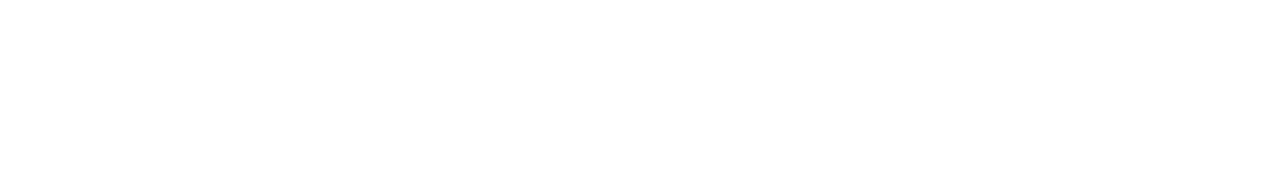
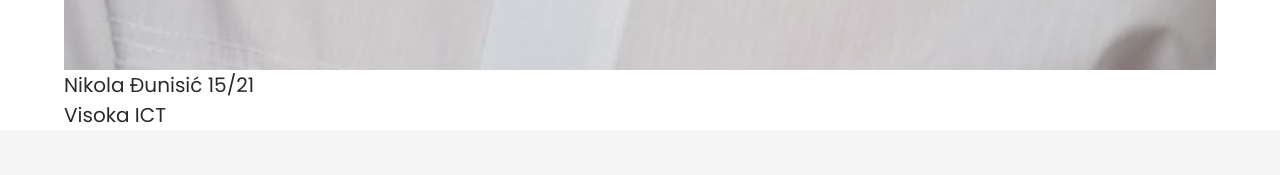
Before and after one commit to Nikola-02/tastybites, an Angular app: page /author in a window 1280 px wide. Before the commit this address led to /. Shown: the part 1733-1908 px from the top of the page. Before the commit the page ends 800 px from the top, so only its background shows below. Built offline with nearby package versions, Linux system fonts and the light colour scheme.

Commit message:
Added route for author component

```diff
--- a/src/app/app-routing.module.ts
+++ b/src/app/app-routing.module.ts
@@ -5,6 +5,7 @@
 import { RecipeDetailComponent } from './components/recipes/recipe-detail/recipe-detail.component';
 import { ShoppingListComponent } from './components/shopping-list/shopping-list.component';
 import { ContactUsComponent } from './components/contact-us/contact-us.component';
+import { AuthorComponent } from './components/author/author.component';
 
 const routes: Routes = [
   { path: '', component: HomeComponent },
@@ -12,6 +13,7 @@
   { path: 'recipes/:id', component: RecipeDetailComponent },
   { path: 'shopping-list', component: ShoppingListComponent },
   { path: 'contact-us', component: ContactUsComponent },
+  { path: 'author', component: AuthorComponent },
 ];
 
 @NgModule({
--- /dev/null
+++ b/src/app/components/author/author.component.css
@@ -0,0 +1,11 @@
+.my-container {
+  width: 90%;
+  margin: 0px auto;
+}
+
+main .my-container .author .author-image img {
+  width: 100%;
+}
+main .my-container .author .author-text p {
+  color: #2a2a2a;
+}/*# sourceMappingURL=author.component.css.map */
--- a/src/app/components/author/author.component.html
+++ b/src/app/components/author/author.component.html
@@ -7,7 +7,10 @@
           alt="Author of this website"
         />
       </div>
-      <div class="author-text"></div>
+      <div class="author-text">
+        <p>Nikola Đunisić 15/21</p>
+        <p>Visoka ICT</p>
+      </div>
     </div>
   </div>
 </main>
--- a/src/app/components/author/author.component.scss
+++ b/src/app/components/author/author.component.scss
@@ -0,0 +1,18 @@
+@use "../../shared/abstract/variables" as vars;
+
+main {
+  .my-container {
+    .author {
+      .author-image {
+        img {
+          width: 100%;
+        }
+      }
+      .author-text {
+        p {
+          color: vars.$black;
+        }
+      }
+    }
+  }
+}
--- a/src/app/components/fixed/footer/footer.component.html
+++ b/src/app/components/fixed/footer/footer.component.html
@@ -60,7 +60,7 @@
       </div>
       <div class="right">
         <div class="content">
-          <a href="">Author</a>
+          <a routerLink="/author" routerLinkActive="active">Author</a>
           <a href="">Documentation</a>
           <a href="">Robots</a>
         </div>
```
Also changed, not shown: 1 other file (tests, documents, lock files or other folders).
